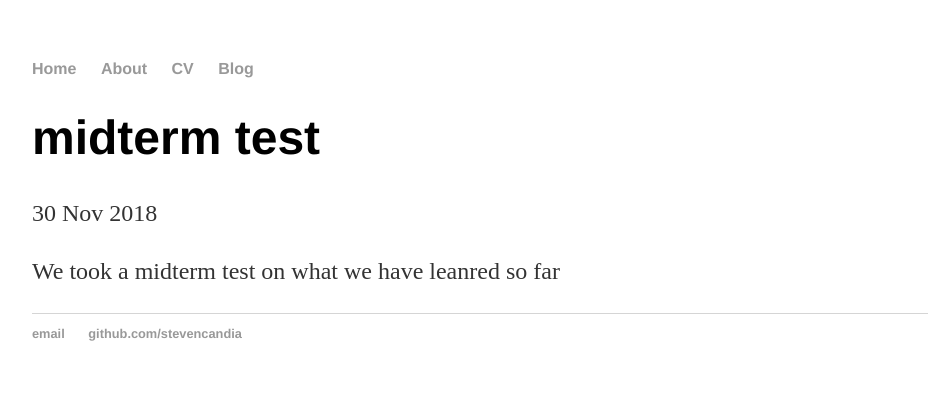
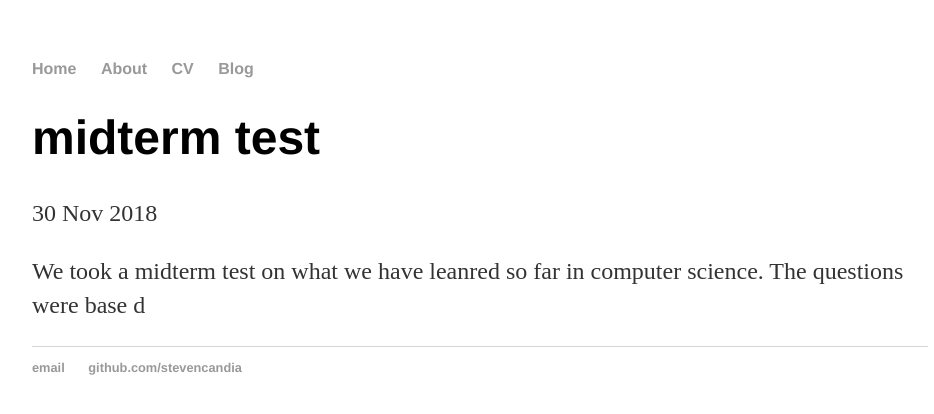
Before and after one commit to stevenc2620/stevenc2620.github.io, a Jekyll site: the page built from _posts/2018-11-30-weekly-reflection-11.md, in a window 1280 px wide. Shown: the top 414 px of the page, without its empty margins (160-1094 px from the left). Built offline with Jekyll 4.4.1, drawn with Linux system fonts in a browser that asks for light colours.

Commit message:
Update 2018-11-30-weekly-reflection-11.md

```diff
--- a/_posts/2018-11-30-weekly-reflection-11.md
+++ b/_posts/2018-11-30-weekly-reflection-11.md
@@ -4,4 +4,4 @@ title: midterm test
 date: 2018-11-30
 ---
 
-We took a midterm test on what we have leanred so far
+We took a midterm test on what we have leanred so far in computer science. The questions were base d
```
